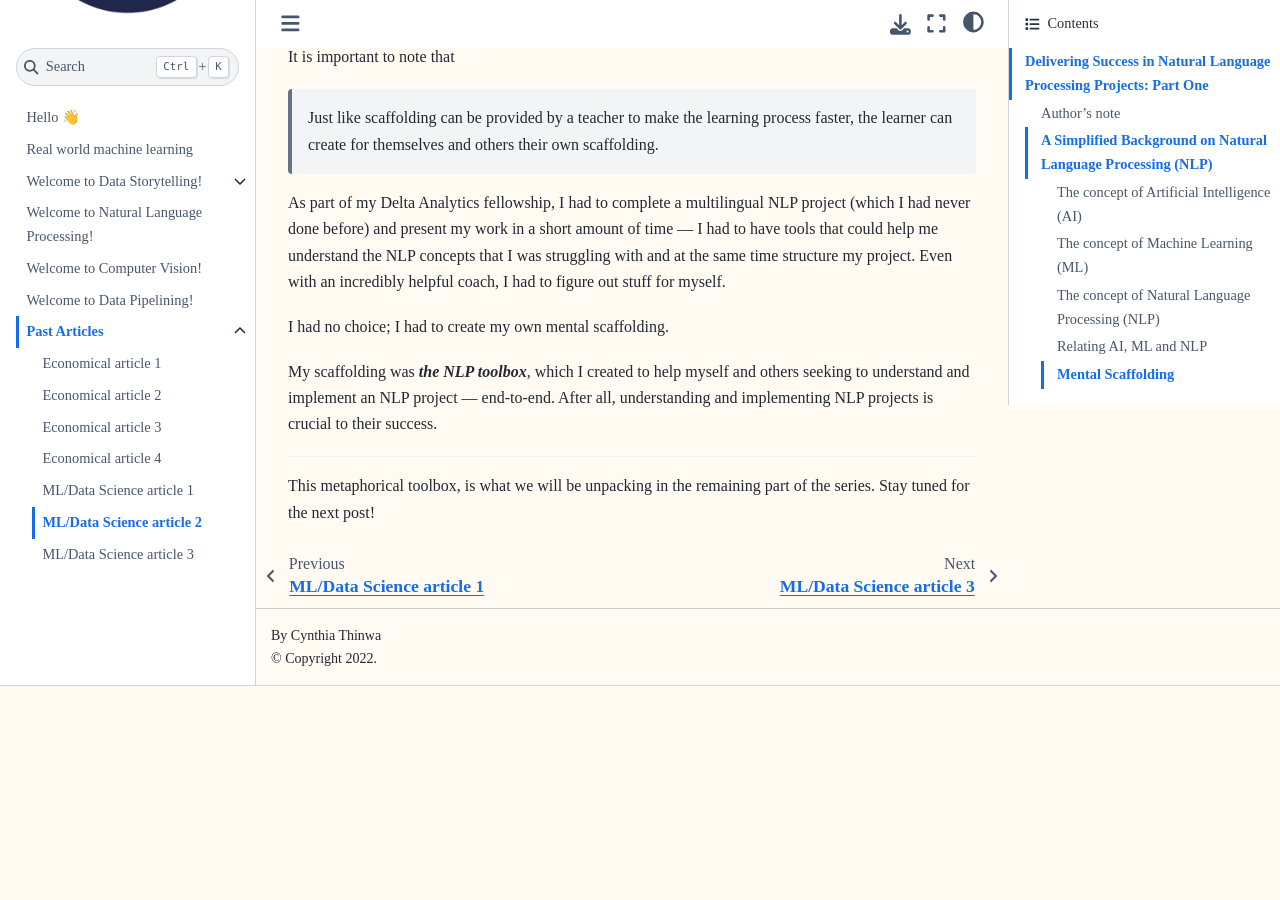
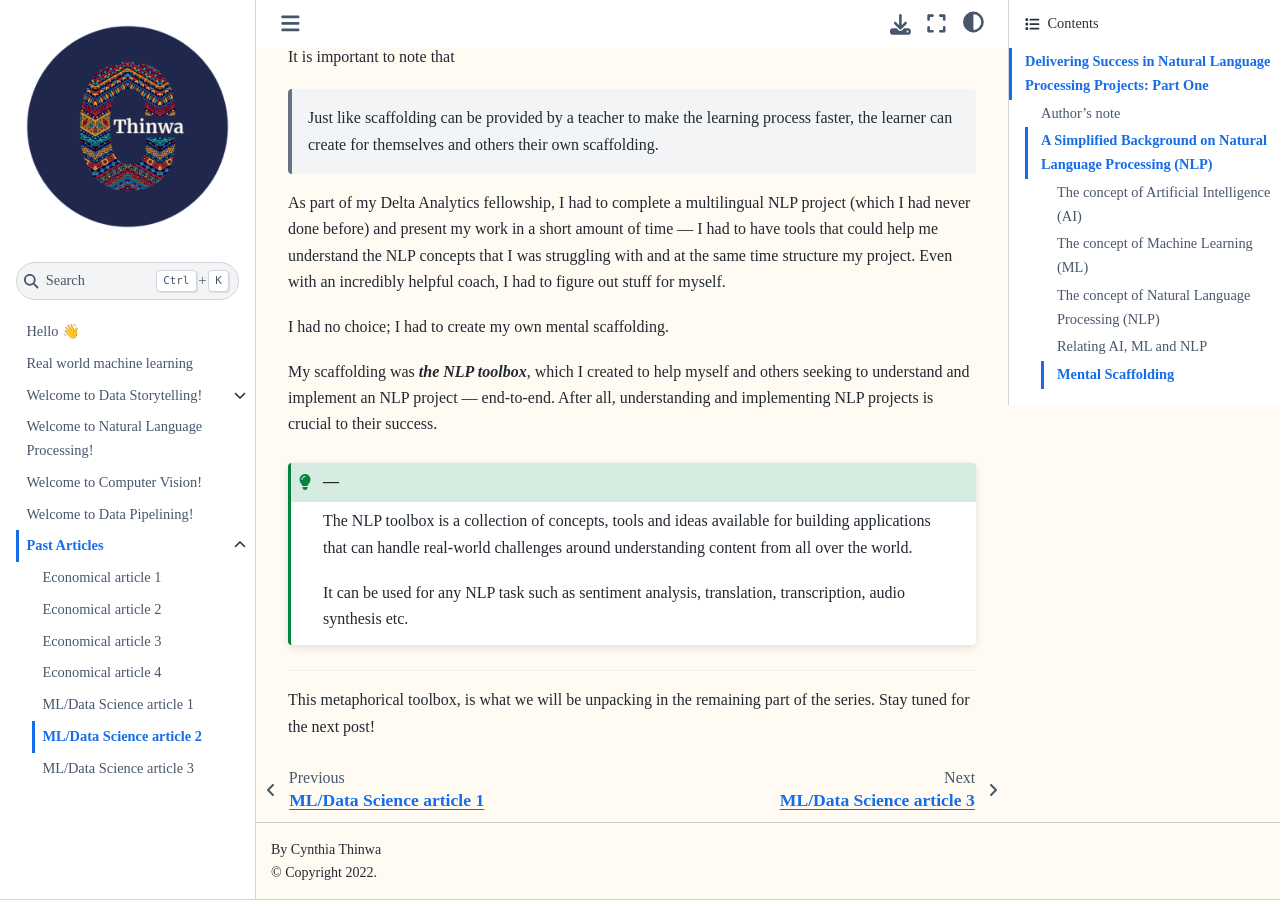
Before and after one commit to CeeThinwa/knowledge-hub, a Jupyter Book: the page built from book/past-articles/nlp-toolbox-a.md, in a window 1280 px wide and 900 px high, scrolled down 5537 px. Built offline with Jupyter Book 1.0.4 settings and Sphinx 7.4.7 and the Sphinx Book theme 1.1.4, drawn with Linux system fonts in a browser that asks for light colours; pages that are not in the unit, such as notebooks, are missing from menus; before the commit the page ends 6223 px from its top, so only the background shows below that.

Commit message:
Update nlp-toolbox-a.md

```diff
--- a/book/past-articles/nlp-toolbox-a.md
+++ b/book/past-articles/nlp-toolbox-a.md
@@ -156,7 +156,7 @@
 My scaffolding was ***the NLP toolbox***, which I created to help myself and others seeking to understand and implement
 an NLP project — end-to-end. After all, understanding and implementing NLP projects is crucial to their success.
 
-:::{admonition}
+:::{admonition} ---
 :class: tip
 
 The NLP toolbox is a collection of concepts, tools and ideas available for building applications that can handle real-world
```
